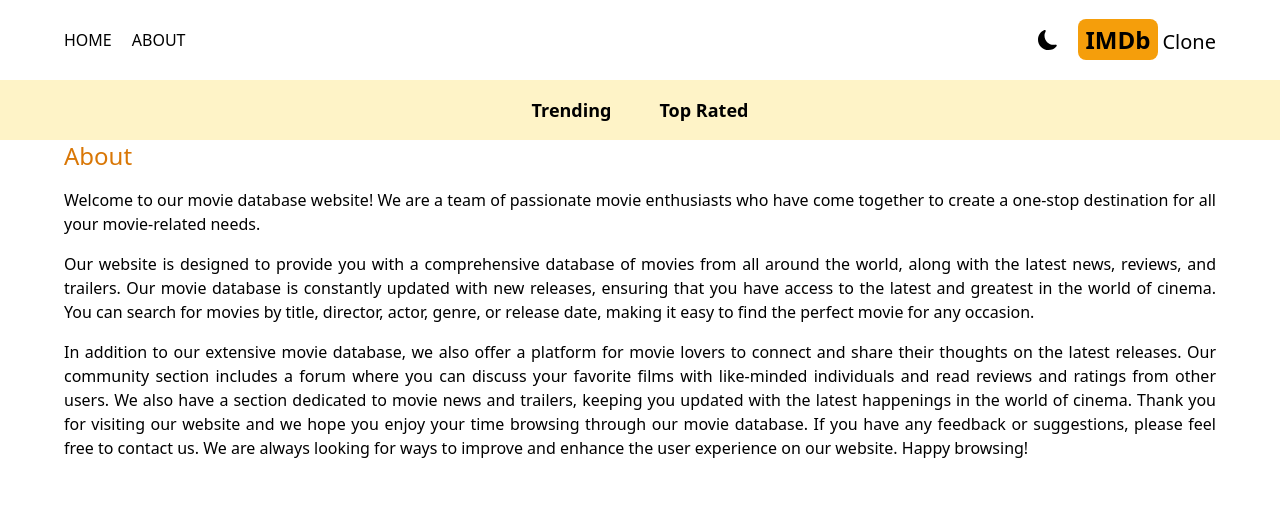
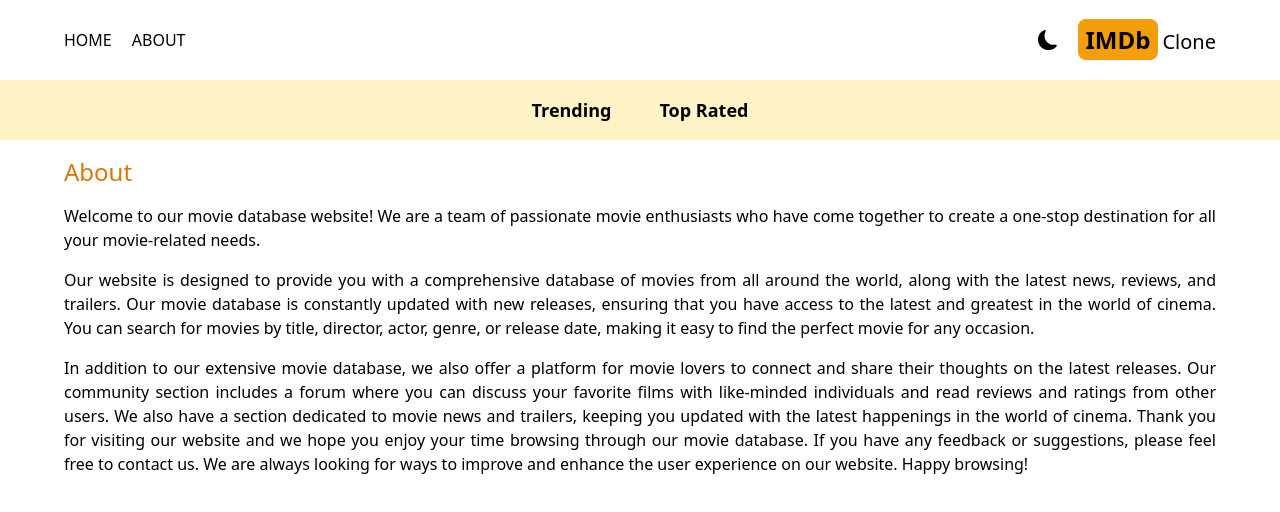
Before and after one commit to Wasimiqtm/imdb, a Next.js app: page /about in a window 1280 px wide. Shown: the top 512 px of the page. Built offline with nearby package versions, Linux system fonts and the light colour scheme.

Commit message:
loader added

```diff
--- a/src/app/about/page.tsx
+++ b/src/app/about/page.tsx
@@ -2,7 +2,7 @@ import React from 'react'
 
 export default function about() {
   return (
-    <div className=' max-w-6xl mx-auto space-y-4 text-justify'>
+    <div className=' max-w-6xl mx-auto space-y-4 text-justify py-4'>
       <h1 className=' text-2xl font-medium text-amber-600'>About</h1>
       <p>
         Welcome to our movie database website! We are a team of passionate movie
--- a/src/app/page.tsx
+++ b/src/app/page.tsx
@@ -1,6 +1,8 @@
+import Loading from "@/loading";
 import Results from "./components/Results";
 
 async function getMovies(searchParams:any) {
+
   const genre = searchParams.searchParams.genre || "fetchTrending";
   const res = await fetch(`https://api.themoviedb.org/3/${
     genre === "fetchTopRated" ? "movie/top_rated" : "trending/all/week"
@@ -17,7 +19,7 @@ export default async function Home(searchParams:any) {
   const movies = await getMovies(searchParams);
   // console.log(movies);
   return (
-    <div className=" max-w-6xl mx-auto space-y-4">
+    <div className=" max-w-6xl mx-auto space-y-4 py-4">
       <h1 className=' text-2xl font-medium text-amber-600'>Home</h1>
       <Results movies={movies}></Results>
     </div>
--- /dev/null
+++ b/src/loading.tsx
@@ -0,0 +1,7 @@
+export default function Loading() {
+  return (
+    <div className='flex justify-center'>
+        <img className='h-96' src='/images/loader.svg' alt='loading...'></img>
+    </div>
+  )
+}
```
Also changed, not shown: public/images/loader.svg (added).
